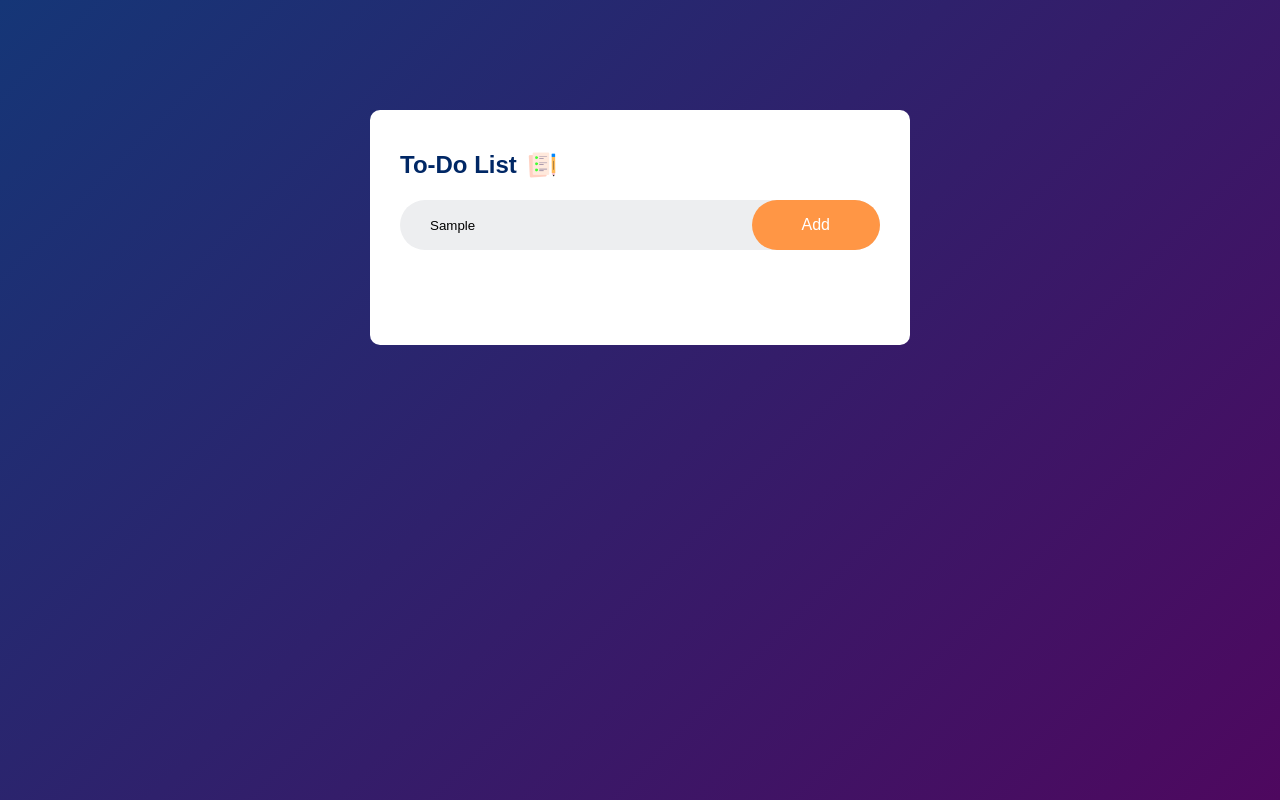
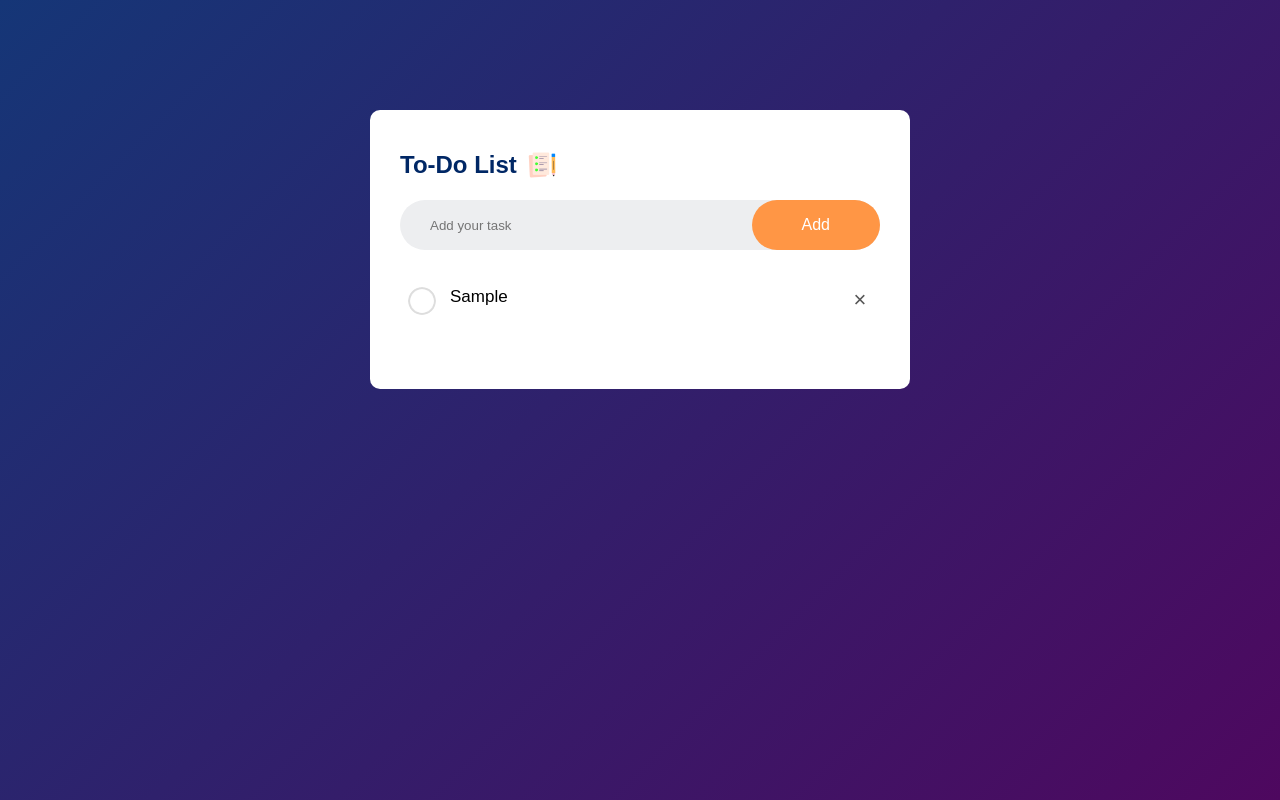
Before and after one commit to Aftabmallick/TODO, a plain HTML site: page index.html in a window 1280 px wide. Both pictures are taken after typing "Sample" into the empty fields and a click on the button "Add". Drawn offline with Linux system fonts and the light colour scheme.

Commit message:
modified

```diff
--- a/index.html
+++ b/index.html
@@ -13,7 +13,7 @@
             <h2>To-Do List <img src="images/icon.png" alt="todo_icon"></h2>
             <div class="row">
                 <input type="text" name="" id="input-box" placeholder="Add your task">
-                <button>Add</button>
+                <button onclick="addTask()">Add</button>
             </div>
             <ul id="list-container">
               <!--  <li class="checked">Task 1</li>
--- a/script.js
+++ b/script.js
@@ -1,2 +1,24 @@
 const inputBox = document.getElementById("input-box");
 const listContainer = document.getElementById("list-container");
+function addTask(){
+    if(inputBox.value ===''){
+        alert("Write task please!");
+    }
+    else{
+        let li = document.createElement("li");
+        li.innerHTML = inputBox.value;
+        listContainer.appendChild(li);
+        let span = document.createElement("span");
+        span.innerHTML="\u00d7";
+        li.appendChild(span);
+    }
+    inputBox.value="";
+}
+listContainer.addEventListener("click",function(e){
+    if(e.target.tagName === "LI"){
+        e.target.classList.toggle("checked");
+    }
+    else if(e.target.tagName === "SPAN"){
+        e.target.parentElement.remove();
+    }
+},false);
--- a/style.css
+++ b/style.css
@@ -81,3 +81,18 @@ ul li.checked{
 ul li.checked::before{
     background-image: url(/images/checked.png);
 }
+ul li span{
+    position: absolute;
+    right: 0;
+    top: 5px;
+    width: 40px;
+    height: 40px;
+    font-size: 22px;
+    color: #555;
+    line-height: 40px;
+    text-align: center;
+    border-radius: 50%;
+}
+ul li span:hover{
+    background: #edeef0;
+}
```
